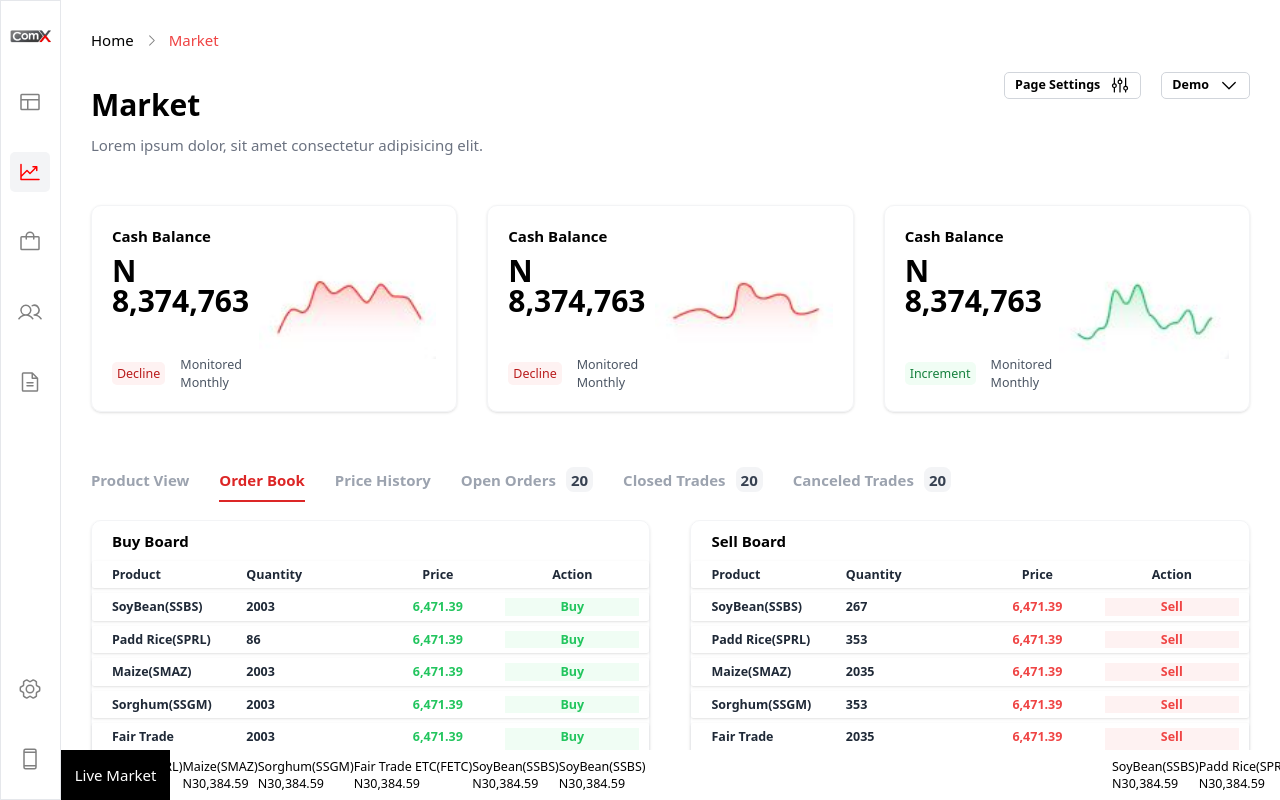
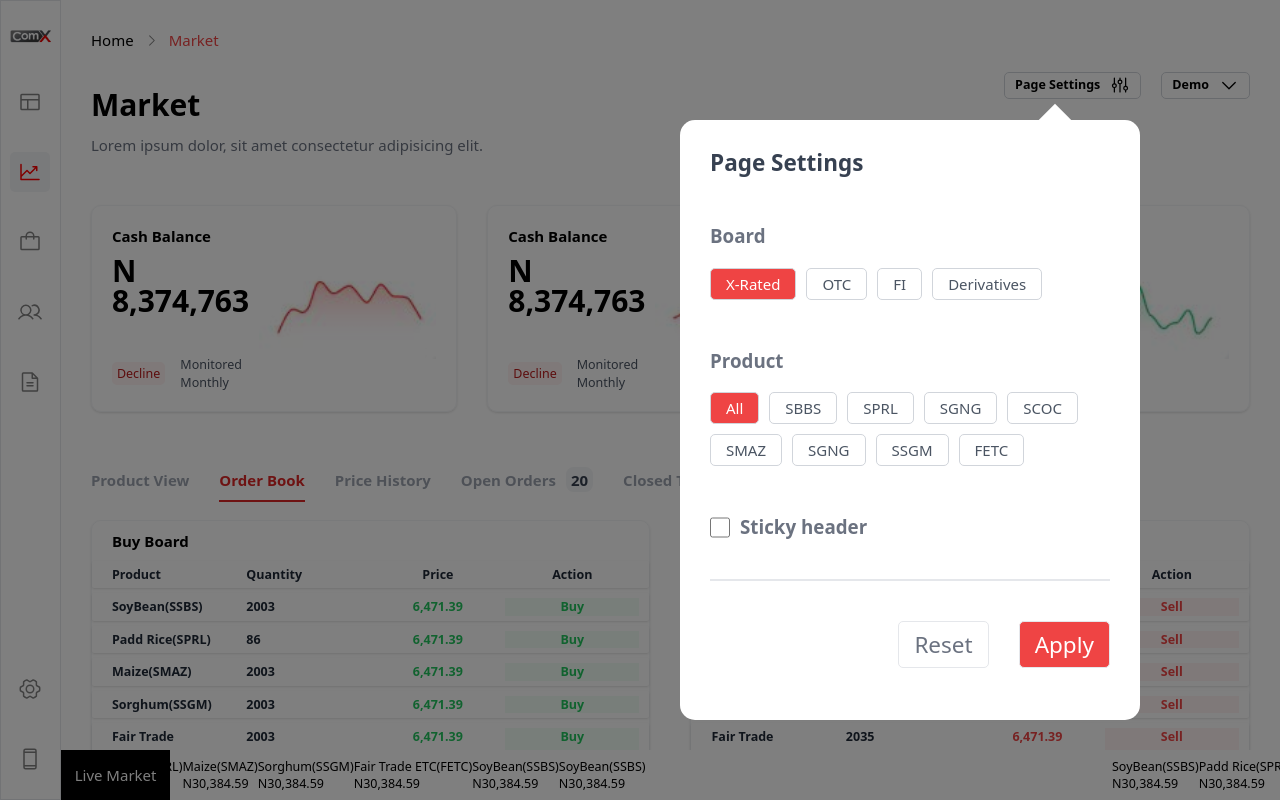
Before and after one commit to Kazeemakeem/afex-assessement-kazeemakeem, a React (Create React App) app: page / in a window 1280 px wide. Both pictures are taken after a click on the element "Page Settings". Built offline with nearby package versions, Linux system fonts and the light colour scheme.

Commit message:
modified modal

```diff
--- a/src/App.tsx
+++ b/src/App.tsx
@@ -1,14 +1,14 @@
 import React from 'react';
-import logo from './logo.svg';
-// import './App.css';
 import AsideNav from './components/AsideNav';
 import Main from './components/Main';
+import Modal from './components/Modal';
 
 function App() {
   return (
-    <h1 className="h-screen grid grid-cols-[1fr_20fr]">
+    <h1 className="h-screen grid grid-cols-[1fr_20fr] relative">
       <AsideNav />
       <Main />
+      <Modal />
     </h1>
   );
 }
--- a/src/components/Header.tsx
+++ b/src/components/Header.tsx
@@ -1,7 +1,16 @@
 import React from 'react'
 import { CaretRight, Sliders, CaretDown} from "@phosphor-icons/react"
+import { useAppDispatch, useAppSelector } from '../app/hooks'
+import { toggleModal } from '../slices/modalSlice'
 
 const Header = () => {
+
+ const modalOpen = useAppSelector(state => state.modal.modalOpen)
+
+ const dispatch = useAppDispatch()
+
+
+
   return (
     <div>
       <div className="flex gap-4 text-2xl px-12 text-bold">
@@ -14,7 +23,9 @@ const Header = () => {
       <div className="px-12 flex justify-between items-center">
         <h2 className="font-bold text-5xl mt-16">Market</h2>
         <div className="flex gap-8 text-xl font-semibold">
-          <div className="flex gap-4 px-4 py-1 bg-white items-center justify-center rounded-lg border border-1 border-gray-300 cursor-pointer active:text-red-700">
+          <div
+            onClick={() => dispatch(toggleModal(!modalOpen))}
+            className="flex gap-4 px-4 py-1 bg-white items-center justify-center rounded-lg border border-1 border-gray-300 cursor-pointer active:text-red-700">
             <span>Page Settings</span>
             <div>
               <Sliders size={20}/>
--- a/src/components/Modal.tsx
+++ b/src/components/Modal.tsx
@@ -1,16 +1,74 @@
-import React from 'react'
+import React, {useState} from 'react'
 import { useAppDispatch, useAppSelector } from '../app/hooks'
+import { prodCodes } from '../data'
+import { boardCat } from '../data'
+import { toggleModal } from '../slices/modalSlice'
 
 const Modal = () => {
 
-  const modal = useAppSelector(state => state.modal)
+  const [boardButtonIndex, setBoardButtonIndex] = useState(0)
+  const [prodButtonIndex, setProdButtonIndex] = useState(0)
+
+  const modalOpen = useAppSelector(state => state.modal.modalOpen)
   const dispatch = useAppDispatch()
 
+  const boardButton = (text: String, index: Number, label: String) => (
+    <div
+      onClick={label === "board" ? () => setBoardButtonIndex(index as React.SetStateAction<number>) : () => setProdButtonIndex(index as React.SetStateAction<number>)}
+      className={`flex gap-4 px-6 py-2 ${index === (label === "board" ? boardButtonIndex : prodButtonIndex) ? "bg-red-500 text-white" : "bg-white text-gray-600"} items-center justify-center rounded-lg border border-1 border-gray-300 cursor-pointer active:text-red-700 flex items-center justify-center `}>
+    {text}
+  </div>
+  )
+
+  const actionButton = (color: String, text: String, textColor:String) => (
+    <span className={`px-6 py-4 items-center justify-center rounded-lg border border-1 border-gray-200 cursor-pointer active:text-red-700 flex items-center justify-center bg-${color} text-${textColor}`}>
+      {text}
+    </span>
+  )
 
   return (
-    <div>
-      <div className="h-screen w-screen bg-black opacity-50"></div>
+    modalOpen && <div className="">
+      <div
+        onClick={() => dispatch(toggleModal(!modalOpen))}
+        className="absolute h-screen w-screen bg-black opacity-50 z-1000 col-span-2 top-0 left-0"></div>
+      <div className="absolute top-48 right-56 h-[60rem] w-[46rem] bg-white p-12 rounded-3xl">
+        <div className="w-12 h-12 bg-white absolute top-[-1rem] right-28 translate transform rotate-45"></div>
+        <h2 className="text-4xl font-semibold text-gray-700">Page Settings</h2>
+        <div className="text-2xl mt-20 flex flex-col gap-8">
+          <h3 className="font-bold text-3xl text-gray-500">Board</h3>
+          <div className="flex gap-4 flex-wrap">
+            {boardCat.map((cat, index) => (
+              <span key={index} className="">
+                {boardButton(cat, index, "board")}
+              </span>
+            ))}
+          </div>
+        </div>
 
+        <div className="text-2xl mt-20 flex flex-col gap-8">
+          <h3 className="font-bold text-3xl text-gray-500">Product</h3>
+          <div className="flex gap-4 flex-wrap">
+            {prodCodes.map((code, index) => (
+              <span key={index} className="">
+                {boardButton(code, index, "product")}
+              </span>
+            ))}
+          </div>
+        </div>
+
+        <div className="flex items-center mt-20 font-bold text-3xl text-gray-500 pb-16 border-b-2 border-gray-200">
+          <label className="flex gap-4">
+            <input type="checkbox" style={{width: 20}}/>
+            Sticky header
+          </label>
+        </div>
+
+        <div className="flex text-4xl justify-end mt-16 gap-12">
+            {actionButton("white","Reset", "gray-500")}
+            {actionButton("red-500","Apply", "white")}
+        </div>
+
+      </div>
     </div>
   )
 }
--- a/src/data.ts
+++ b/src/data.ts
@@ -46,3 +46,7 @@ export const logBoardData = {
     ["SoyBean(SSBS)", "", "Sell", "1792.65", "2003", "17 Oct, 2020", "07:38"],
   ]
 }
+
+export const boardCat = ["X-Rated", "OTC" , "FI", "Derivatives"]
+
+export const prodCodes = ["All", "SBBS", "SPRL", "SGNG", "SCOC", "SMAZ", "SGNG", "SSGM", "FETC"]
```
Also changed, not shown: 1 other file (tests, documents, lock files or other folders).
